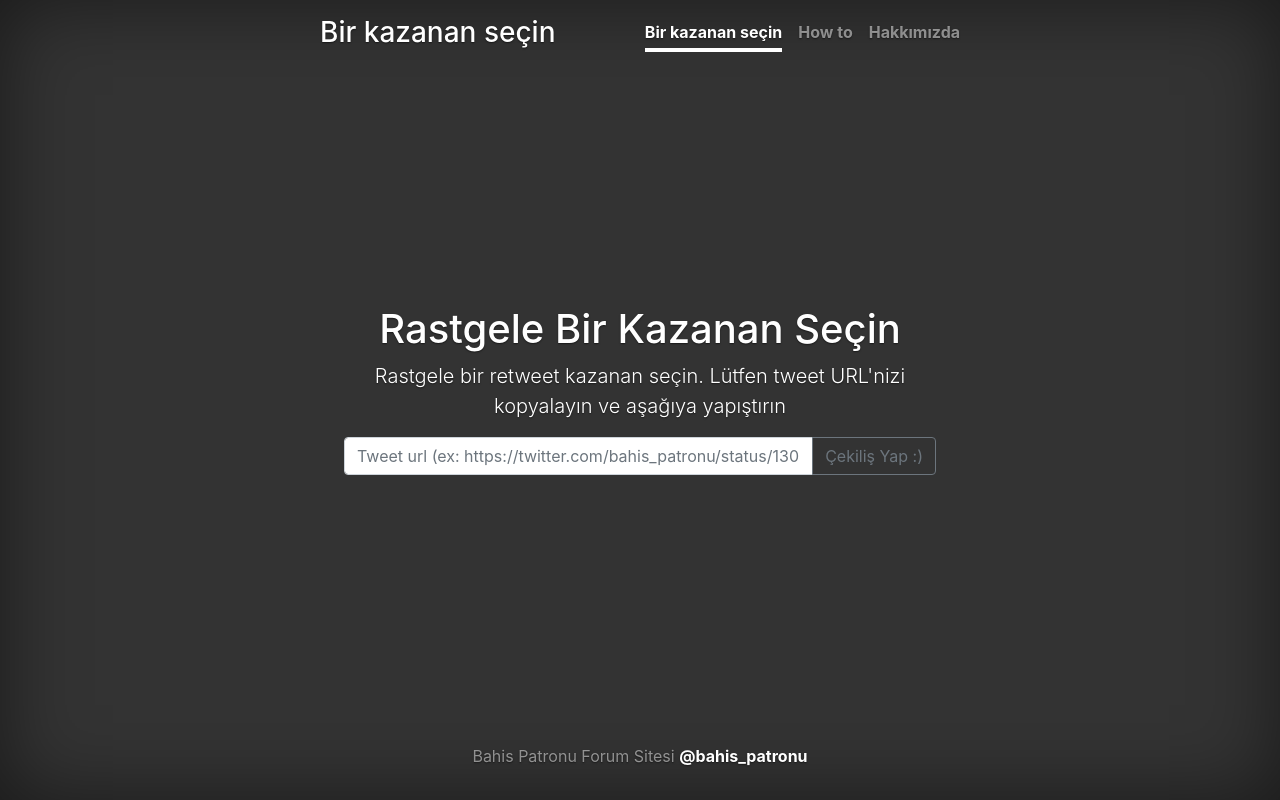
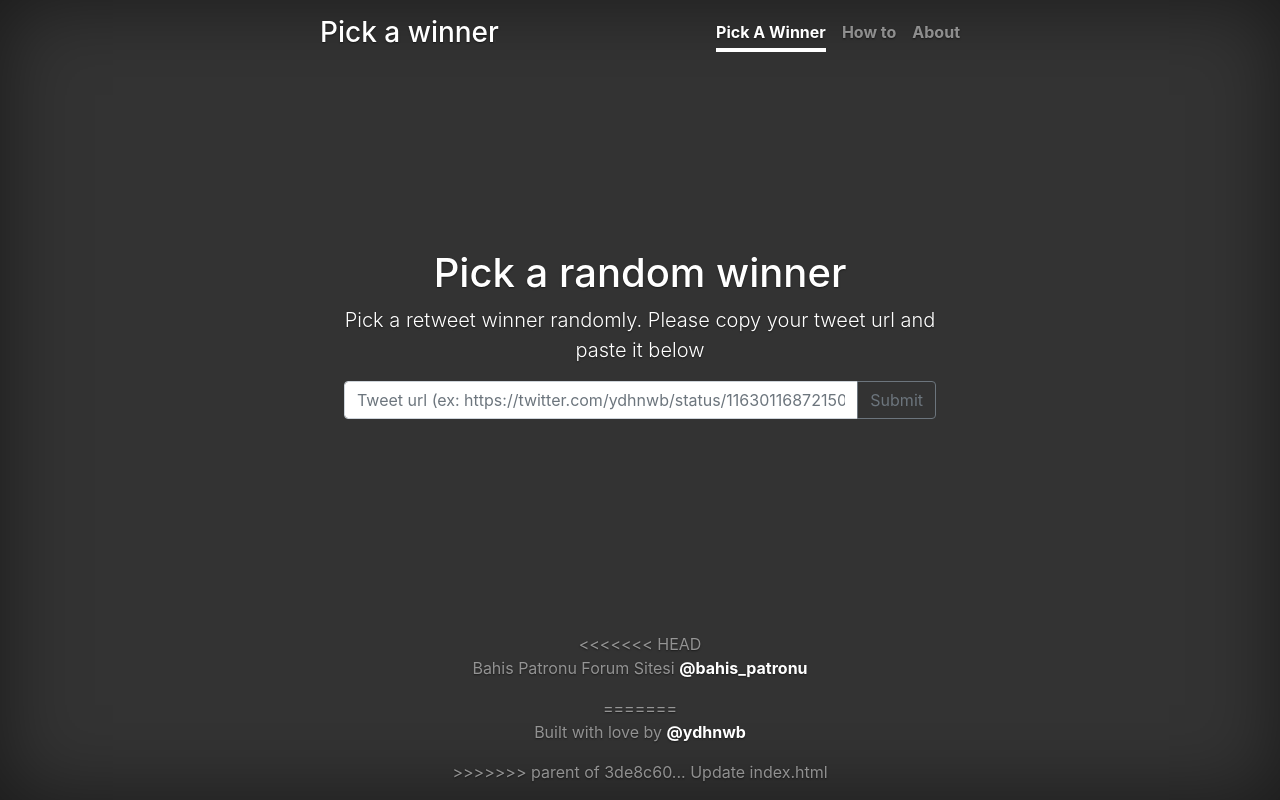
Before and after one commit to bahispatronu/retweet_picker, a Django app: page / in a window 1280 px wide. Run offline with Django 3.2, Linux system fonts and the light colour scheme; some libraries are stand-ins or nearby versions.

Commit message:
Update index.html

```diff
--- a/picker/templates/picker/index.html
+++ b/picker/templates/picker/index.html
@@ -1,5 +1,5 @@
 <!doctype html>
-<html lang="tr-tr">
+<html lang="en">
   <head>
     <meta charset="utf-8">
     <meta name="viewport" content="width=device-width, initial-scale=1, shrink-to-fit=no">
@@ -9,31 +9,31 @@
     {% load static %}
     <link rel="stylesheet" href="{% static 'picker/cover.css' %}">
 
-    <title>Retweet Kazanan Seçici</title>
+    <title>Retweet Winner Picker</title>
   </head>
   <body class="text-center">
 
     <div class="cover-container d-flex h-100 p-3 mx-auto flex-column">
       <header class="masthead mb-auto">
         <div class="inner">
-          <h3 class="masthead-brand">Bir kazanan seçin</h3>
+          <h3 class="masthead-brand">Pick a winner</h3>
           <nav class="nav nav-masthead justify-content-center">
-            <a class="nav-link active" href="{% url 'index' %}">Bir kazanan seçin</a>
+            <a class="nav-link active" href="{% url 'index' %}">Pick A Winner</a>
             <a class="nav-link" href="{% url 'how' %}">How to</a>
-            <a class="nav-link" href="{% url 'about' %}">Hakkımızda</a>
+            <a class="nav-link" href="{% url 'about' %}">About</a>
           </nav>
         </div>
       </header>
 
       <main role="main" class="inner cover">
-        <h1 class="cover-heading">Rastgele Bir Kazanan Seçin</h1>
-        <p class="lead">Rastgele bir retweet kazanan seçin. Lütfen tweet URL'nizi kopyalayın ve aşağıya yapıştırın</p>
+        <h1 class="cover-heading">Pick a random winner</h1>
+        <p class="lead">Pick a retweet winner randomly. Please copy your tweet url and paste it below</p>
         <form method="post" action="result">
             {% csrf_token %}
           <div class="input-group mb-3">
-              <input type="text" class="form-control" required="required" placeholder="Tweet url (ex: https://twitter.com/bahis_patronu/status/1308137898219274246)" aria-label="Tweet url" name="tweet_url" aria-describedby="basic-addon2">
+              <input type="text" class="form-control" required="required" placeholder="Tweet url (ex: https://twitter.com/ydhnwb/status/1163011687215034368)" aria-label="Tweet url" name="tweet_url" aria-describedby="basic-addon2">
               <div class="input-group-append">
-                <button class="btn btn-outline-secondary" type="submit">Çekiliş Yap :)</button>
+                <button class="btn btn-outline-secondary" type="submit">Submit</button>
               </div>
           </div>
         </form>
@@ -41,7 +41,11 @@
 
       <footer class="mastfoot mt-auto">
         <div class="inner">
+<<<<<<< HEAD
           <p>Bahis Patronu Forum Sitesi <b><a href="https://twitter.com/bahis_patronu">@bahis_patronu</a></b></p>
+=======
+          <p>Built with love by <b><a href="https://twitter.com/ydhnwb">@ydhnwb</a></b></p>
+>>>>>>> parent of 3de8c60... Update index.html
         </div>
       </footer>
     </div>
```
